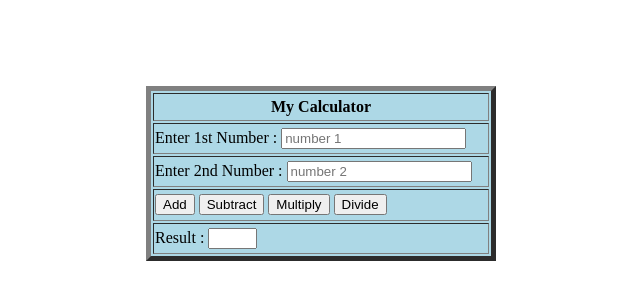
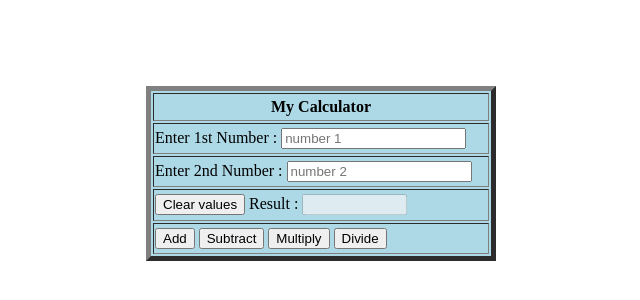
Before and after one commit to Gitty73/Calculator, a plain HTML site: page index.html in a window 1280 px wide. Shown: the part 114-414 px from the top of the page, without its empty margins (354-994 px from the left). Drawn offline with Linux system fonts and the light colour scheme.

Commit message:
Add reset function

```diff
--- a/calculator.js
+++ b/calculator.js
@@ -2,7 +2,6 @@ var add = document.querySelector("#add");
 var sub = document.querySelector("#sub");
 var mul = document.querySelector("#mul");
 var div = document.querySelector("#div");
-var reset = document.querySelector("#reset");
 var total;
 var num1, num2, Result;
 
--- a/index.html
+++ b/index.html
@@ -9,6 +9,7 @@
 	<tr>
 		<th>My Calculator</th>
 	</tr>
+	<form>
 	<tr>
 		<td>Enter 1st Number : <input id="n1" type="number" placeholder="number 1"></td>
 	</tr>
@@ -17,17 +18,19 @@
 	</tr>
 	<tr>
 		<td>
+			<input type="reset" value="Clear values">
+			Result : <input id="result" size="10" disabled>
+		</td>
+	</tr>
+	</form>
+	<tr>
+		<td>
 			<button id="add">Add</button>
 			<button id="sub">Subtract</button>
 			<button id="mul">Multiply</button>
 			<button id="div">Divide</button>
 		</td>
 	</tr>
-	<tr>
-		<td>
-			Result : <input id="result" size="3"></input>
-		</td>
-	</tr>
 </table>
 <script type="text/javascript" src="calculator.js"></script>
 </body>
```
